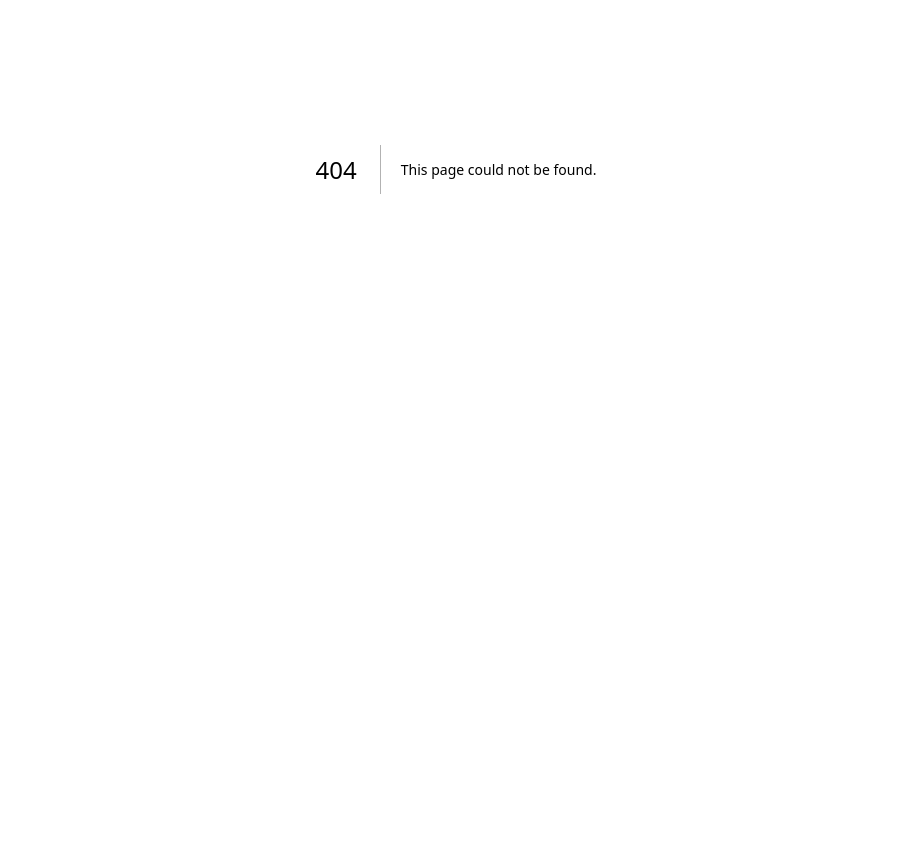
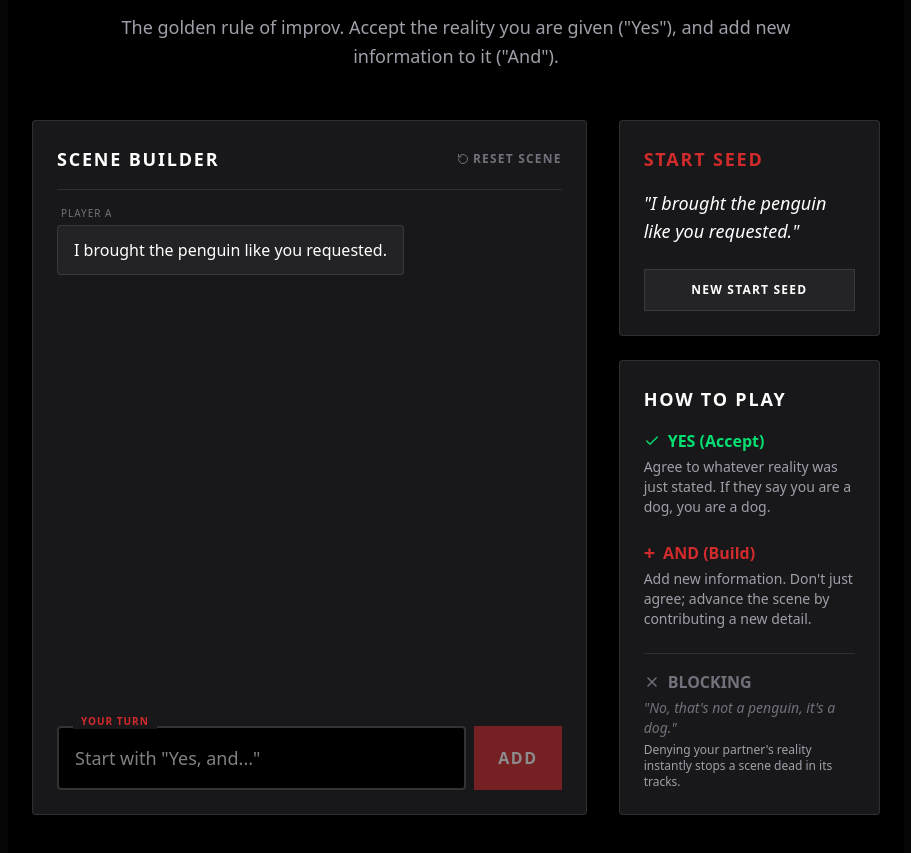
Before and after one commit to Mathe-S/improv, a Next.js app: page /games/yes-and in a window 1280 px wide. Before the commit this address had no page. Shown: the part 231-1084 px from the top of the page, without its empty margins (184-1095 px from the left). Before the commit the page ends 800 px from the top, so only its background shows below. Built offline with nearby package versions, Linux system fonts and the light colour scheme.

Commit message:
feat: add 'Yes, And' improv game page with an interactive scene builder and rules, integrating `lucide-react` for icons.

```diff
--- a/package.json
+++ b/package.json
@@ -9,6 +9,7 @@
     "lint": "eslint"
   },
   "dependencies": {
+    "lucide-react": "^0.577.0",
     "next": "16.1.1",
     "react": "19.2.3",
     "react-dom": "19.2.3"
--- /dev/null
+++ b/src/app/games/yes-and/page.tsx
@@ -0,0 +1,179 @@
+"use client";
+
+import { useState } from "react";
+import Link from "next/link";
+import { getRandomItem } from "@/data/toolboxData";
+import { Check, X, RotateCcw } from "lucide-react";
+
+// Pre-generated starting statements to kick things off.
+const starterStatements = [
+  "I brought the penguin like you requested.",
+  "This spaceship is definitely leaking.",
+  "I think you're holding that sword backwards.",
+  "We are the worst bank robbers in history.",
+  "I didn't expect the president to wear sweatpants.",
+  "Your time machine seems to just be a cardboard box.",
+  "I told you not to push the big red button.",
+  "Look at the size of that spider!",
+];
+
+export default function YesAndGamePage() {
+  const [statement, setStatement] = useState(starterStatements[0]);
+
+  // For a simple interactive practice: we can simulate a back-and-forth
+  // by letting users type their "Yes, And..." response, adding it to a list.
+  const [sceneHistory, setSceneHistory] = useState<string[]>([starterStatements[0]]);
+  const [currentInput, setCurrentInput] = useState("");
+
+  const handleGenerateStart = () => {
+    const newStart = getRandomItem(starterStatements);
+    setStatement(newStart);
+    setSceneHistory([newStart]);
+    setCurrentInput("");
+  };
+
+  const handleReset = () => {
+    setSceneHistory([statement]);
+    setCurrentInput("");
+  };
+
+  const handleSubmit = (e: React.FormEvent) => {
+    e.preventDefault();
+    if (!currentInput.trim()) return;
+    setSceneHistory(prev => [...prev, currentInput]);
+    setCurrentInput("");
+  };
+
+  return (
+    <div className="min-h-screen bg-black pt-28 pb-20 px-6 max-w-4xl mx-auto flex flex-col">
+      <Link href="/games" className="text-zinc-500 hover:text-white mb-8 inline-block transition-colors">
+        ← Back to Games
+      </Link>
+
+      <div className="text-center mb-12">
+        <h1 className="text-4xl md:text-6xl font-black text-white mb-4 tracking-tighter uppercase">
+          Yes, And
+        </h1>
+        <p className="text-zinc-400 max-w-2xl mx-auto text-lg leading-relaxed">
+          The golden rule of improv. Accept the reality you are given ("Yes"), and add new information to it ("And").
+        </p>
+      </div>
+
+      <div className="grid md:grid-cols-3 gap-8 mb-8">
+        {/* Tracker/Interactive Side */}
+        <div className="md:col-span-2 bg-zinc-900 border border-white/10 rounded-sm p-6 shadow-lg flex flex-col min-h-[500px]">
+
+          <div className="flex justify-between items-center border-b border-white/10 pb-4 mb-4 shrink-0">
+             <h2 className="text-lg font-bold text-white uppercase tracking-widest">
+                Scene Builder
+             </h2>
+             <button
+                onClick={handleReset}
+                className="text-zinc-500 hover:text-accent-red transition-colors flex items-center gap-1 text-xs uppercase tracking-widest font-bold"
+             >
+                <RotateCcw className="w-3 h-3" /> Reset Scene
+             </button>
+          </div>
+
+          <div className="flex-1 overflow-y-auto mb-6 pr-2 custom-scrollbar space-y-4">
+             {sceneHistory.map((line, index) => {
+                const isPlayerA = index % 2 === 0;
+                return (
+                  <div
+                    key={index}
+                    className={`flex flex-col animate-in fade-in slide-in-from-bottom-2 ${isPlayerA ? "items-start" : "items-end"}`}
+                  >
+                     <span className="text-[10px] text-zinc-500 uppercase tracking-widest mb-1 px-1">
+                        {isPlayerA ? "Player A" : "Player B"}
+                     </span>
+                     <div
+                        className={`px-4 py-3 rounded-sm max-w-[85%] ${
+                           isPlayerA
+                           ? "bg-white/5 border border-white/10 text-white"
+                           : "bg-accent-red/10 border border-accent-red/20 text-accent-red"
+                        }`}
+                     >
+                        {line}
+                     </div>
+                  </div>
+                );
+             })}
+          </div>
+
+          <form onSubmit={handleSubmit} className="shrink-0 relative">
+             <div className="absolute -top-3 left-4 bg-zinc-900 px-2 text-[10px] uppercase tracking-widest text-accent-red font-bold z-10">
+                Your Turn
+             </div>
+             <div className="flex gap-2">
+                <input
+                  type="text"
+                  value={currentInput}
+                  onChange={(e) => setCurrentInput(e.target.value)}
+                  className="w-full bg-black border-2 border-white/20 focus:border-accent-red text-lg text-white font-medium py-4 px-4 focus:outline-none rounded-sm transition-colors"
+                  placeholder='Start with "Yes, and..."'
+                  autoComplete="off"
+                />
+                <button
+                   type="submit"
+                   disabled={!currentInput.trim()}
+                   className="bg-accent-red text-white px-6 font-bold uppercase tracking-widest hover:bg-white hover:text-black transition-colors disabled:opacity-50 disabled:cursor-not-allowed"
+                >
+                   Add
+                </button>
+             </div>
+          </form>
+
+        </div>
+
+        {/* Rules Side */}
+        <div className="md:col-span-1 space-y-6 flex flex-col shrink-0">
+
+          <div className="bg-zinc-900 border border-white/10 rounded-sm p-6 shadow-lg">
+            <h2 className="text-lg font-bold text-accent-red uppercase tracking-widest mb-4">
+              Start Seed
+            </h2>
+            <p className="text-lg font-medium text-white mb-6 italic">"{statement}"</p>
+            <button
+              onClick={handleGenerateStart}
+              className="w-full py-3 bg-white/5 text-xs text-white font-bold uppercase tracking-widest hover:bg-white/10 transition-colors border border-white/10"
+            >
+              New Start Seed
+            </button>
+          </div>
+
+          <div className="bg-zinc-900 border border-white/10 rounded-sm p-6 shadow-lg flex-1">
+            <h2 className="text-lg font-bold text-white uppercase tracking-widest mb-4">
+              How To Play
+            </h2>
+
+            <div className="space-y-6">
+               <div>
+                  <div className="flex items-center gap-2 text-green-400 font-bold mb-1">
+                     <Check className="w-4 h-4"/> <span>YES (Accept)</span>
+                  </div>
+                  <p className="text-zinc-400 text-sm">Agree to whatever reality was just stated. If they say you are a dog, you are a dog.</p>
+               </div>
+
+               <div>
+                  <div className="flex items-center gap-2 text-accent-red font-bold mb-1">
+                     <span className="text-xl leading-none">+</span> <span>AND (Build)</span>
+                  </div>
+                  <p className="text-zinc-400 text-sm">Add new information. Don't just agree; advance the scene by contributing a new detail.</p>
+               </div>
+
+               <div className="pt-4 border-t border-white/10">
+                  <div className="flex items-center gap-2 text-zinc-500 font-bold mb-1">
+                     <X className="w-4 h-4"/> <span>BLOCKING</span>
+                  </div>
+                  <p className="text-zinc-500 text-sm italic">"No, that's not a penguin, it's a dog."</p>
+                  <p className="text-zinc-400 text-xs mt-1">Denying your partner's reality instantly stops a scene dead in its tracks.</p>
+               </div>
+            </div>
+
+          </div>
+        </div>
+
+      </div>
+    </div>
+  );
+}
--- a/src/data/toolboxData.ts
+++ b/src/data/toolboxData.ts
@@ -357,6 +357,7 @@ export const improvGames: ImprovGame[] = [
     ],
     playerCount: "2+",
     difficulty: "beginner",
+    slug: "yes-and",
   },
   {
     name: "Word Association",
```
Also changed, not shown: 1 other file (tests, documents, lock files or other folders).
